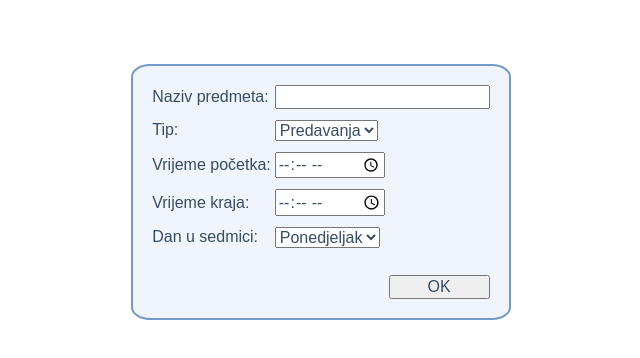
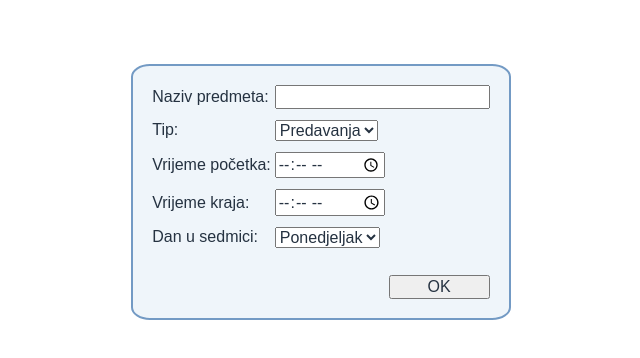
Before and after one commit to zlxxo/Web-Technologies-Project, a plain HTML site: page planiranjeNastavnik/planiranjeNastavnik.html in a window 1280 px wide. Shown: the full height of the page, 319-959 px from the left. Drawn offline with Linux system fonts and the light colour scheme.

Commit message:
zadatak 3 - promijenio boju slova

```diff
--- a/planiranjeNastavnik/planiranjeNastavnik.css
+++ b/planiranjeNastavnik/planiranjeNastavnik.css
@@ -28,7 +28,7 @@ button {
 
 button, input, select, label {
     font-family: Arial, Helvetica, sans-serif;
-    color: #384d64;
+    color: #253241;
     font-size: 1em;
 }
 
```
